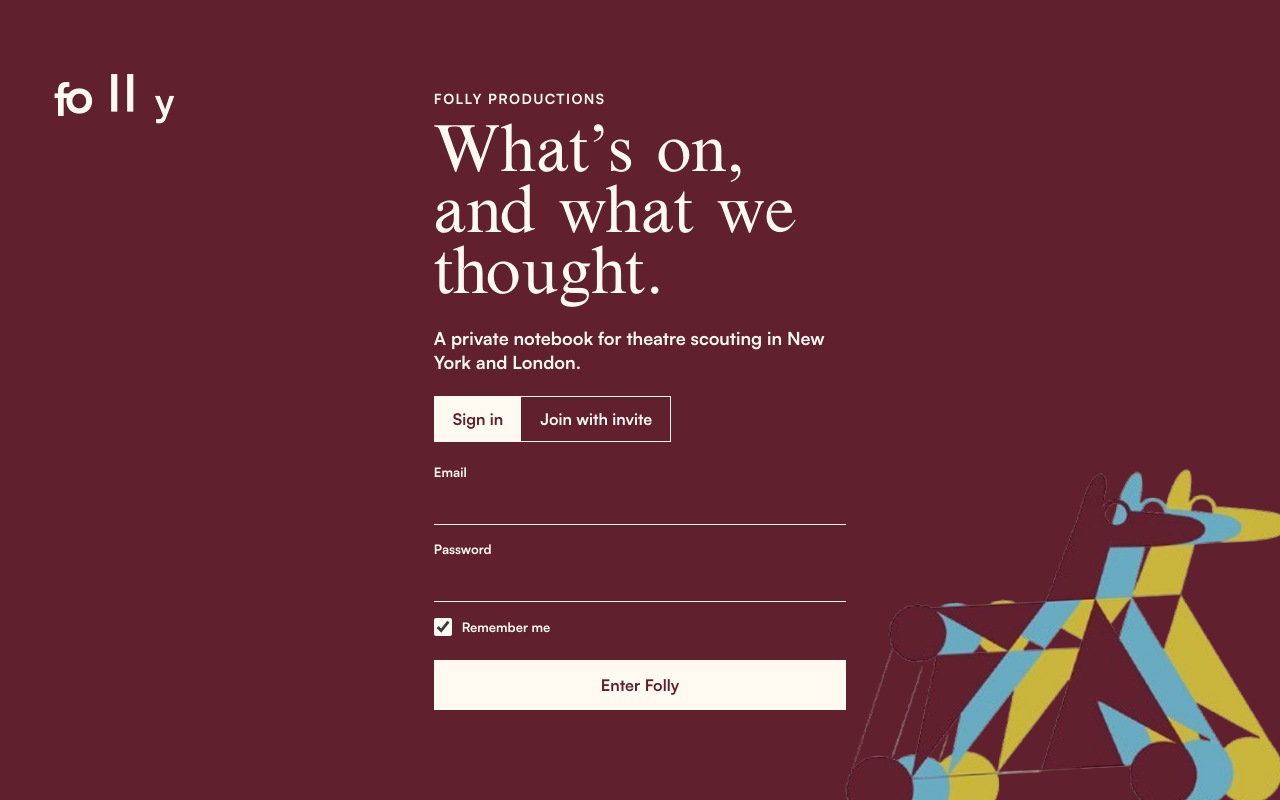
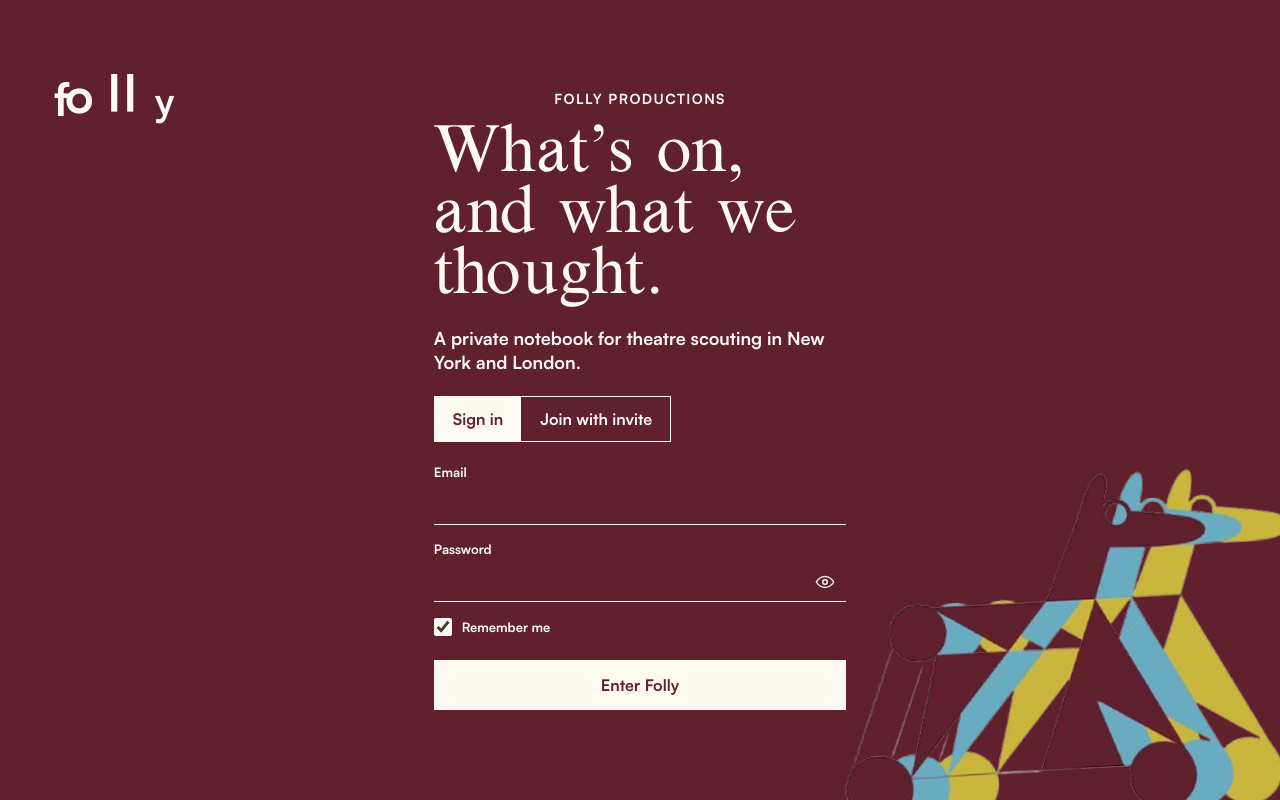
Before and after one commit to ismo333/folly-dashboard, a Next.js app: page / in a window 1280 px wide. Built offline with nearby package versions, Linux system fonts and the light colour scheme; no server answers.

Commit message:
Improve Folly password entry

```diff
--- a/src/app/globals.css
+++ b/src/app/globals.css
@@ -84,6 +84,10 @@ button {
   align-self: center;
   max-width: 620px;
   padding: 52px 40px;
+}
+
+.auth-panel > .eyebrow {
+  text-align: center;
 }
 
 .auth-panel h1,
@@ -188,6 +192,43 @@ button {
   margin: 0;
   padding: 0;
   accent-color: var(--ivory);
+}
+
+.password-input {
+  position: relative;
+  display: block;
+}
+
+.auth-form .password-input input {
+  padding-right: 46px;
+}
+
+.password-toggle {
+  position: absolute;
+  right: 0;
+  bottom: 0;
+  display: grid;
+  width: 42px;
+  height: 100%;
+  min-height: 40px;
+  place-items: center;
+  border: 0;
+  background: transparent;
+  color: inherit;
+}
+
+.password-toggle svg {
+  width: 22px;
+  fill: none;
+  stroke: currentColor;
+  stroke-linecap: round;
+  stroke-linejoin: round;
+  stroke-width: 1.6;
+}
+
+.password-toggle:focus-visible {
+  outline: 2px solid currentColor;
+  outline-offset: -4px;
 }
 
 .primary-button,
--- a/src/components/auth-screen.tsx
+++ b/src/components/auth-screen.tsx
@@ -6,6 +6,7 @@ export function AuthScreen() {
   const [mode, setMode] = useState<"sign-in" | "join">("sign-in");
   const [error, setError] = useState("");
   const [busy, setBusy] = useState(false);
+  const [showPassword, setShowPassword] = useState(false);
 
   async function submit(event: FormEvent<HTMLFormElement>) {
     event.preventDefault();
@@ -73,13 +74,28 @@ export function AuthScreen() {
           </label>
           <label>
             Password
+            <span className="password-input">
               <input
                 name="password"
-              type="password"
+                type={showPassword ? "text" : "password"}
                 required
                 minLength={mode === "sign-in" ? 8 : 10}
                 autoComplete={mode === "sign-in" ? "current-password" : "new-password"}
               />
+              <button
+                type="button"
+                className="password-toggle"
+                aria-label={showPassword ? "Hide password" : "Show password"}
+                aria-pressed={showPassword}
+                onClick={() => setShowPassword((visible) => !visible)}
+              >
+                <svg viewBox="0 0 24 24" aria-hidden="true">
+                  <path d="M2.5 12s3.5-6 9.5-6 9.5 6 9.5 6-3.5 6-9.5 6S2.5 12 2.5 12Z" />
+                  <circle cx="12" cy="12" r="2.5" />
+                  {showPassword && <path d="m4 4 16 16" />}
+                </svg>
+              </button>
+            </span>
           </label>
           {mode === "sign-in" && (
             <label className="remember-me">
```
Lines whose indentation alone changed are shown as unchanged.
